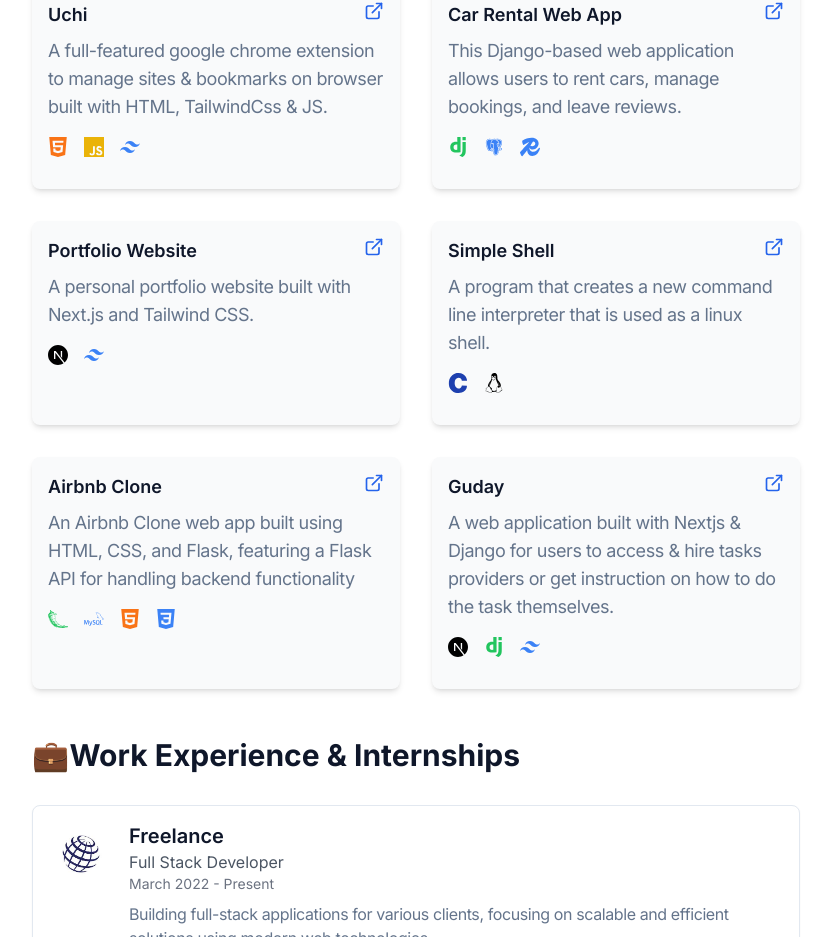
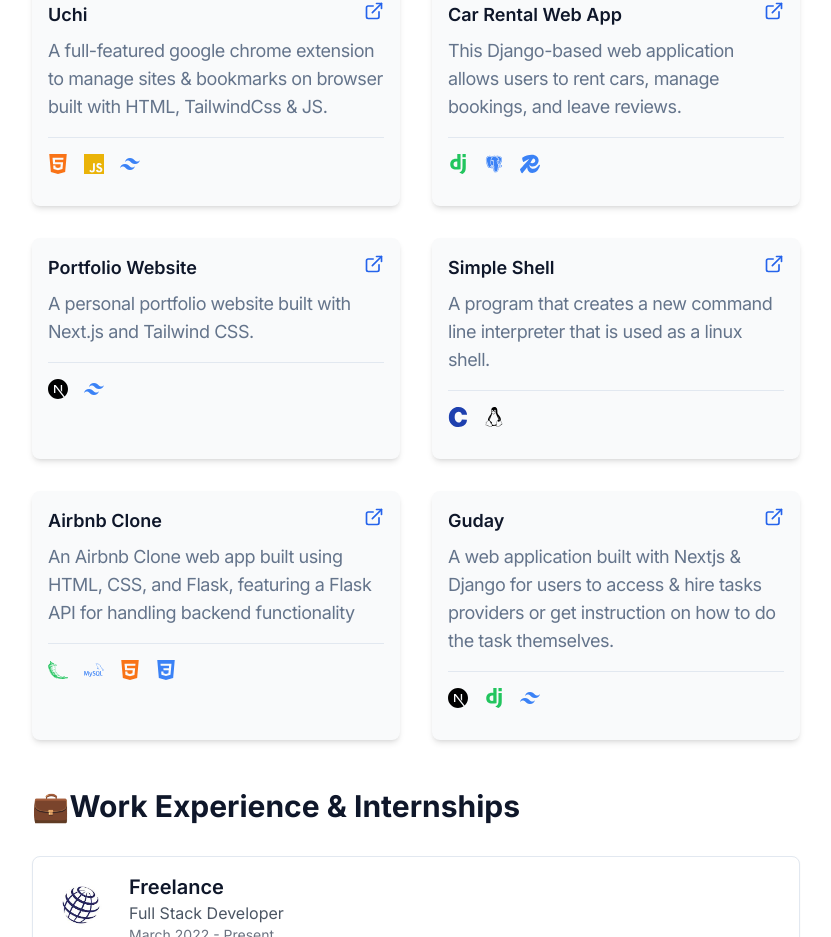
Before and after one commit to danieltsega/portfolio-website, a Next.js app: page / in a window 1280 px wide. Shown: the part 940-1877 px from the top of the page, without its empty margins (224-1055 px from the left). Built offline with nearby package versions, Linux system fonts and the light colour scheme.

Commit message:
feat: add line in the project card'

```diff
--- a/src/components/project-card.tsx
+++ b/src/components/project-card.tsx
@@ -48,6 +48,7 @@ const ProjectCard: React.FC<ProjectCardProps> = ({
         <p className="text-gray-700 text-lg mb-4 text-muted-foreground tracking-tight">
           {description}
         </p>
+        <hr className="mb-4" />
         <div className="flex items-center space-x-2 mb-4 gap-2">
           {technologies.map((Icon, index) => {
             let iconColor = "text-blue-500"; // default color
```
